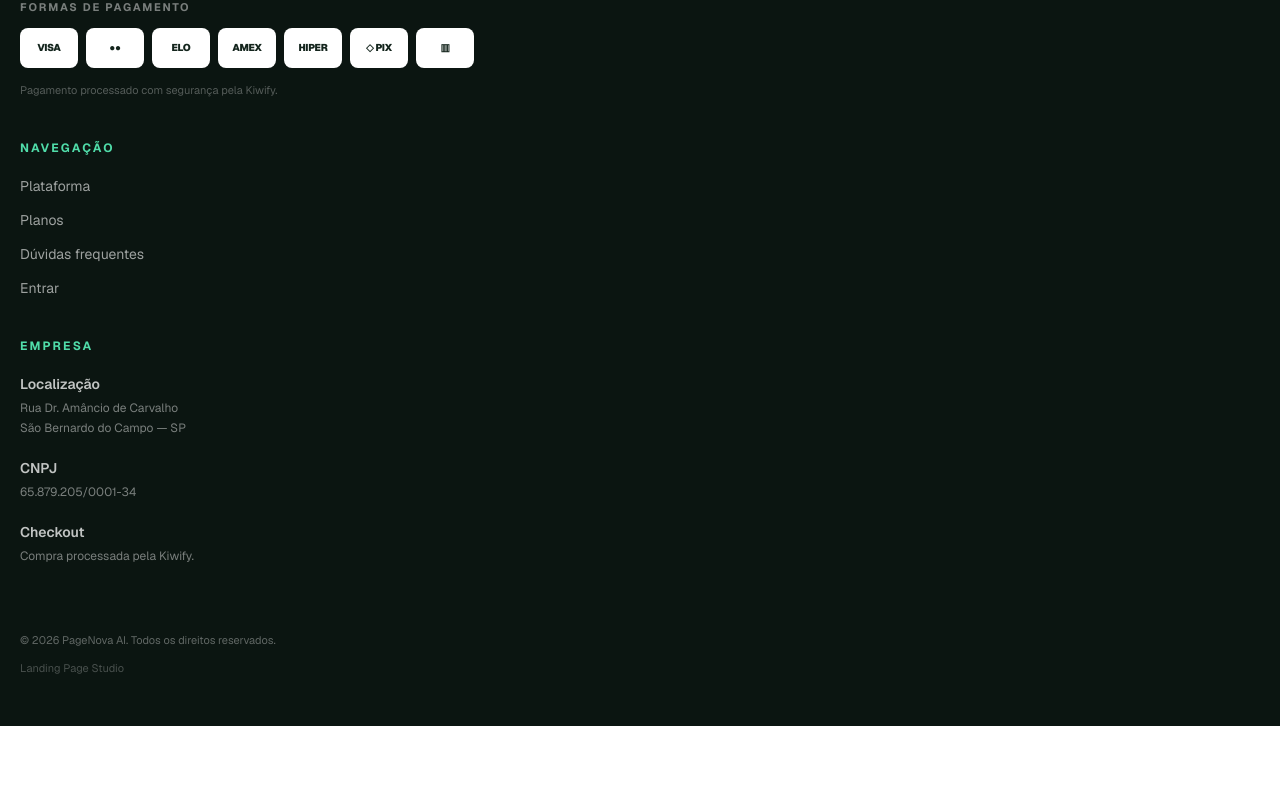
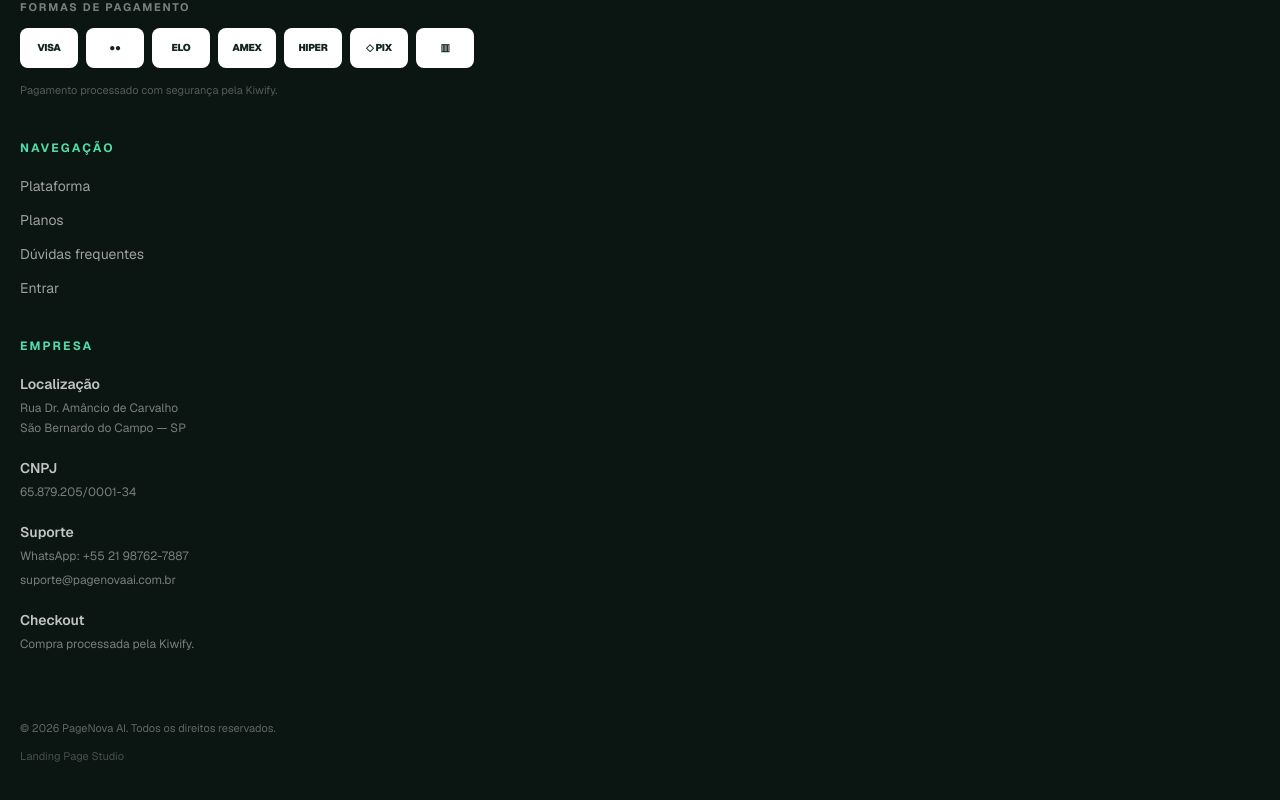
Before and after one commit to dramaflix2026-stack/pagenova-ai, a Next.js app in the folder frontend/: page / in a window 1280 px wide. Shown: the part 10323-11123 px from the top of the page. Before the commit the page ends 11049 px from the top, so only its background shows below. Built offline with nearby package versions, Linux system fonts and the light colour scheme.

Commit message:
Add official PageNova support contacts to footer

```diff
--- a/frontend/src/app/page.tsx
+++ b/frontend/src/app/page.tsx
@@ -515,6 +515,25 @@ export default function Home() {
                   <p className="mt-1 text-xs leading-5 text-white/45">65.879.205/0001-34</p>
                 </div>
                 <div>
+                  <p className="text-sm font-semibold text-white/75">Suporte</p>
+                  <div className="mt-1 flex flex-col items-start gap-1 text-xs leading-5 text-white/45">
+                    <a
+                      href="https://wa.me/5521987627887"
+                      target="_blank"
+                      rel="noopener noreferrer"
+                      className="transition hover:text-[#50dca9]"
+                    >
+                      WhatsApp: +55 21 98762-7887
+                    </a>
+                    <a
+                      href="mailto:suporte@pagenovaai.com.br"
+                      className="break-all transition hover:text-[#50dca9]"
+                    >
+                      suporte@pagenovaai.com.br
+                    </a>
+                  </div>
+                </div>
+                <div>
                   <p className="text-sm font-semibold text-white/75">Checkout</p>
                   <p className="mt-1 text-xs leading-5 text-white/45">Compra processada pela Kiwify.</p>
                 </div>
```
